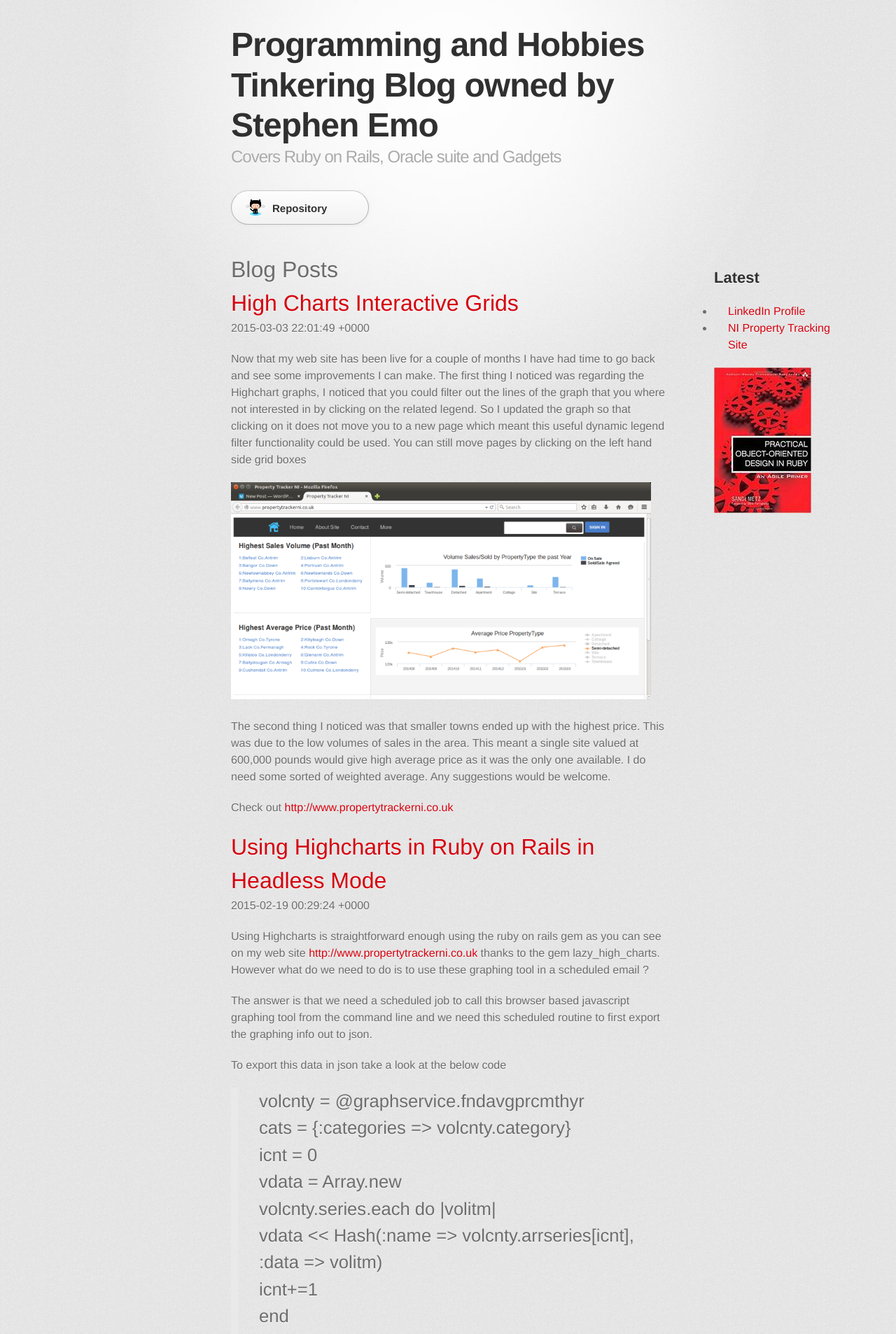
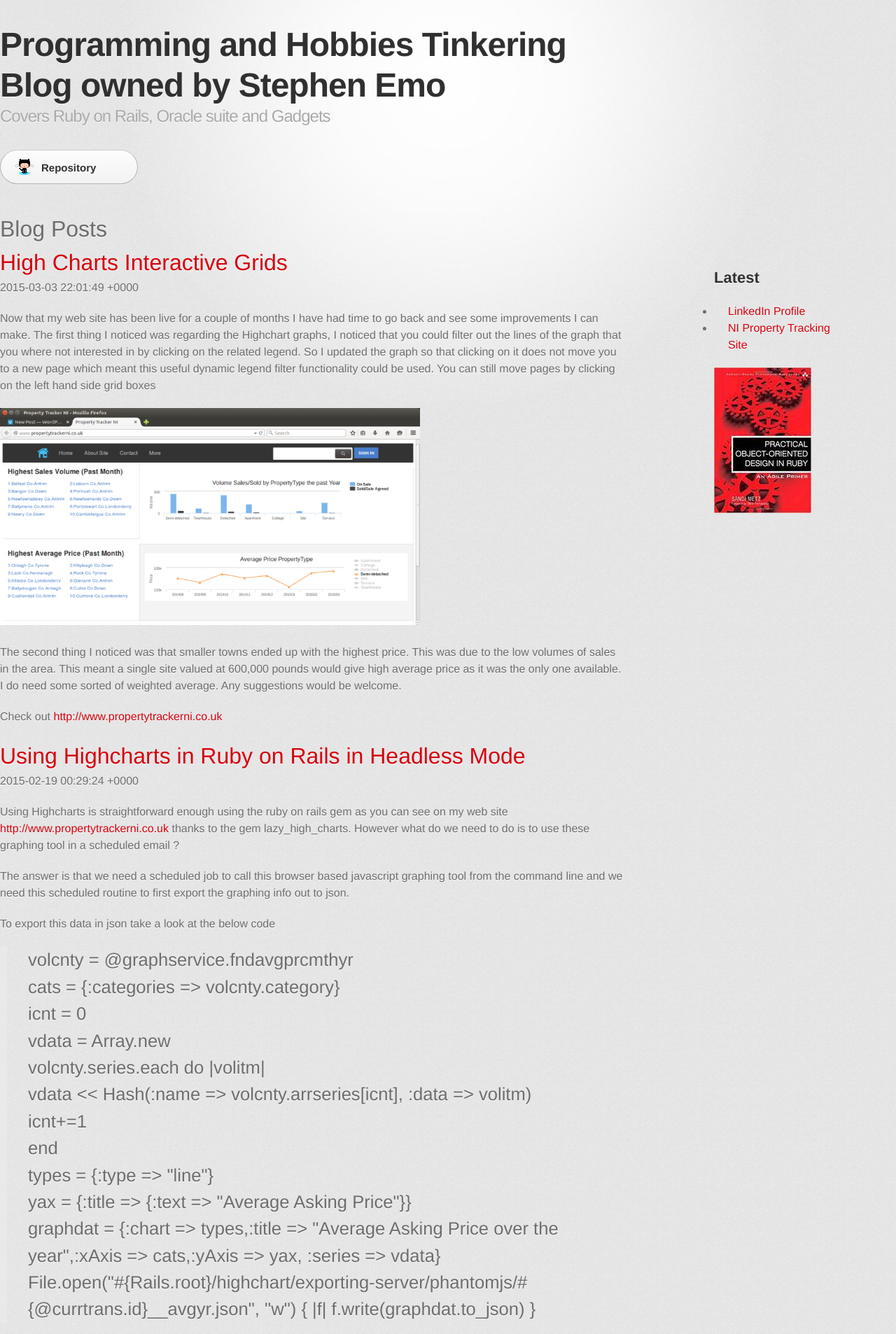
Before and after one commit to emomonkey/emomonkey.github.io, a Jekyll site: the page built from index.html, in a window 1280 px wide. Shown: the top 1906 px of the page at 70% size. Built offline with Jekyll 4.4.1, drawn with Linux system fonts in a browser that asks for light colours; some web fonts are replaced; the list of posts is cut into pages by our own code.

Commit message:
Update stylesheet.css

```diff
--- a/stylesheets/stylesheet.css
+++ b/stylesheets/stylesheet.css
@@ -90,9 +90,18 @@
 }
 
 .inner {
-  width: 620px;
+  width: 70%;
+  display:inline-block;
   margin: 0 auto;
 }
+
+.sideBar {
+    width:29%;
+    float:right;
+    background-color: lightgrey;
+    border-left: solid 1px black;
+}
+
 
 #container .inner img {
   max-width: 100%;
```
